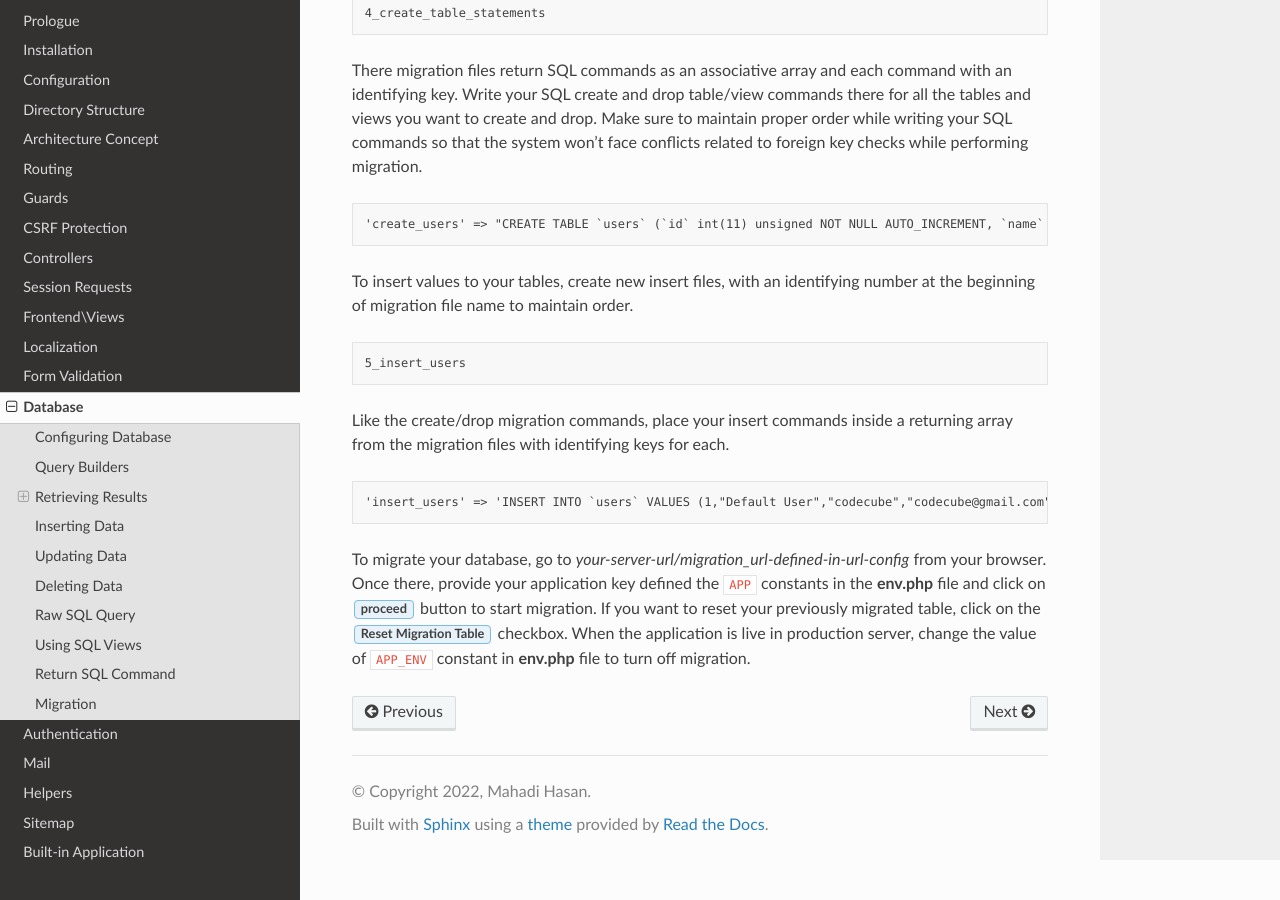
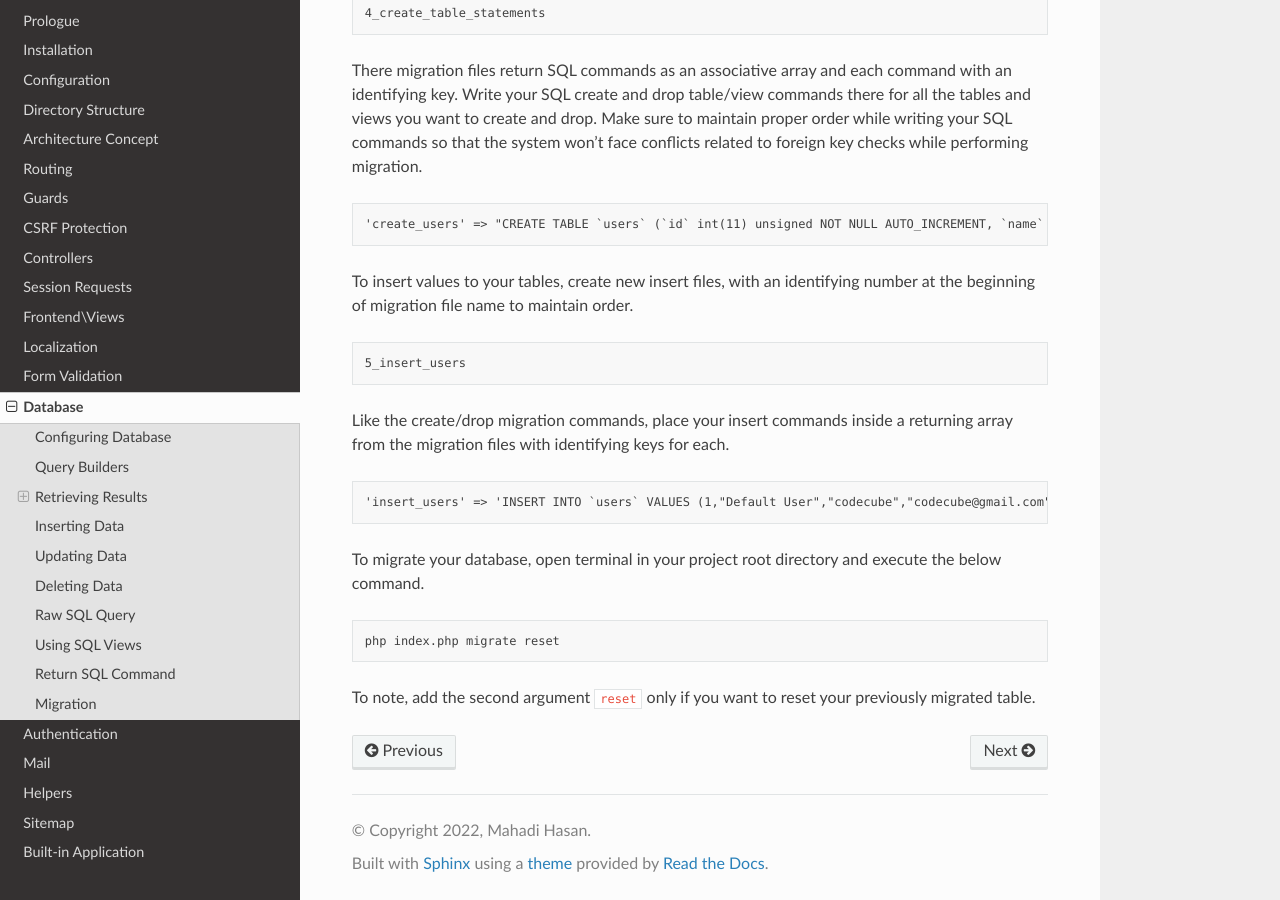
Before and after one commit to bappychanting/codecubedocs, a Sphinx documentation site: the page built from docs/database.rst, in a window 1280 px wide and 900 px high, scrolled down 4119 px. Built offline with Sphinx 7.4.7 and the Read the Docs theme 2.0.0, drawn with Linux system fonts in a browser that asks for light colours.

Commit message:
updated doc for version 2 release

```diff
--- a/docs/application.rst
+++ b/docs/application.rst
@@ -1,4 +1,4 @@
 Built-in Application
 ====================
 
-To help you give a clear understanding of the standard way of managing the Models, Controllers, Guards, Views, migrations, markups, assets etc. within the framework, CodeCube provides a demo mini-application. Go to *your-server-url/migration_url-defined-in-url-config* in your browser, provide application key from ``APP_KEY`` constant in **env.php** and run migration. Afterwards go to welcome page and click on Demo App link to check out the application. You will find all their model, controller and view files in appropriate folders in the application. Check those codes out and afterwards, you can start developing your new application from there.
+To help you give a clear understanding of the standard way of managing the Models, Controllers, Guards, Views, migrations, markups, assets etc. within the framework, CodeCube provides a demo mini-application. To check the application, :ref:`run migration <database-migration>` at first. Afterwards, go to welcome page and click on Demo App link to check out the application. You will find all their model, controller and view files in appropriate folders in the application. Check those codes out and afterwards, you can start developing your new application from there.
--- a/docs/configuration.rst
+++ b/docs/configuration.rst
@@ -19,7 +19,6 @@ Set Application Values
 * ``APP_NAME``: Defines application name e.g. if you are creating a blog you can rename the constant into “My Blog”.
 * ``APP_URL``: Defines the application default URL. By default it is set to local server address *http://localhost:8000*. You should set it to domain/subdomain address once deployed in an online server. You can set the protocol dynamically using this code: ``(isset($_SERVER['HTTPS']) && $_SERVER['HTTPS'] == 'on' ? 'https' : 'http').'://localhost:8000'``.
 * ``APP_ENV``: Defines the current application environment. BY default it is set to development environment- ``dev``. You should change the value once you deploy the project in production server.
-* ``APP_KEY``: The key will be used to enforce security in various project functionalities in development mode, such as for running migrations.
 
 Set Database Values
 ~~~~~~~~~~~~~~~~~~~
@@ -54,4 +53,4 @@ Before starting up your application, you may want to checkout the application co
 * ``locale``: Declares the system locale. By default it is ``en`` (English).
 * ``placeholder``: Declares the default placeholder for all images in the website. By default the system uses images from `Lorem Picsum <https://picsum.photos/>`_ as placeholder.
 
-Additionally you can run the migration files if you want to checkout the demo application ported with the framework. Go to *your-server-url/database_migration*, provide your application key you’ve set in the **env.php** file and click on the proceed button to create the necessary tables and Views for the demo application.
+Additionally you can run the migration files if you want to checkout the demo application ported with the framework. Visit :ref:`Database Migration <database-migration>` for more information.
--- a/docs/database.rst
+++ b/docs/database.rst
@@ -205,4 +207,10 @@ Like the create/drop migration commands, place your insert commands inside a ret
 
     'insert_users' => 'INSERT INTO `users` VALUES (1,"Default User","codecube","codecube@gmail.com","secret", NULL, NULL);',
 
-To migrate your database, go to *your-server-url/migration_url-defined-in-url-config* from your browser. Once there, provide your application key defined the ``APP`` constants in the **env.php** file and click on :guilabel:`proceed` button to start migration. If you want to reset your previously migrated table, click on the :guilabel:`Reset Migration Table` checkbox. When the application is live in production server, change the value of ``APP_ENV`` constant in **env.php** file to turn off migration.
+To migrate your database, open terminal in your project root directory and execute the below command.
+
+.. code-block:: text
+
+    php index.php migrate reset
+
+To note, add the second argument ``reset`` only if you want to reset your previously migrated table.
--- a/docs/helpers.rst
+++ b/docs/helpers.rst
@@ -113,3 +113,9 @@ This will return string ``new-item``.
 .. code-block:: text
 
     Upload::fileUpload($app['upload'].'/myimages/uploaded.jpeg', 640, 480, true);
+
+Aside from the helper functions provided with helper classes, **CodeCube** also provides some additional built-in functions to help with development and debugging. For example:
+
+* ``dd()`` Method: Dumps the variable passed as the only parameter and ends execution of the script.
+
+* ``logger()`` Method: To create logs. Simply pass the variable whose content you want to written in your log.
```
Also changed, not shown: other parts of docs/database.rst (+2 -0 lines).
